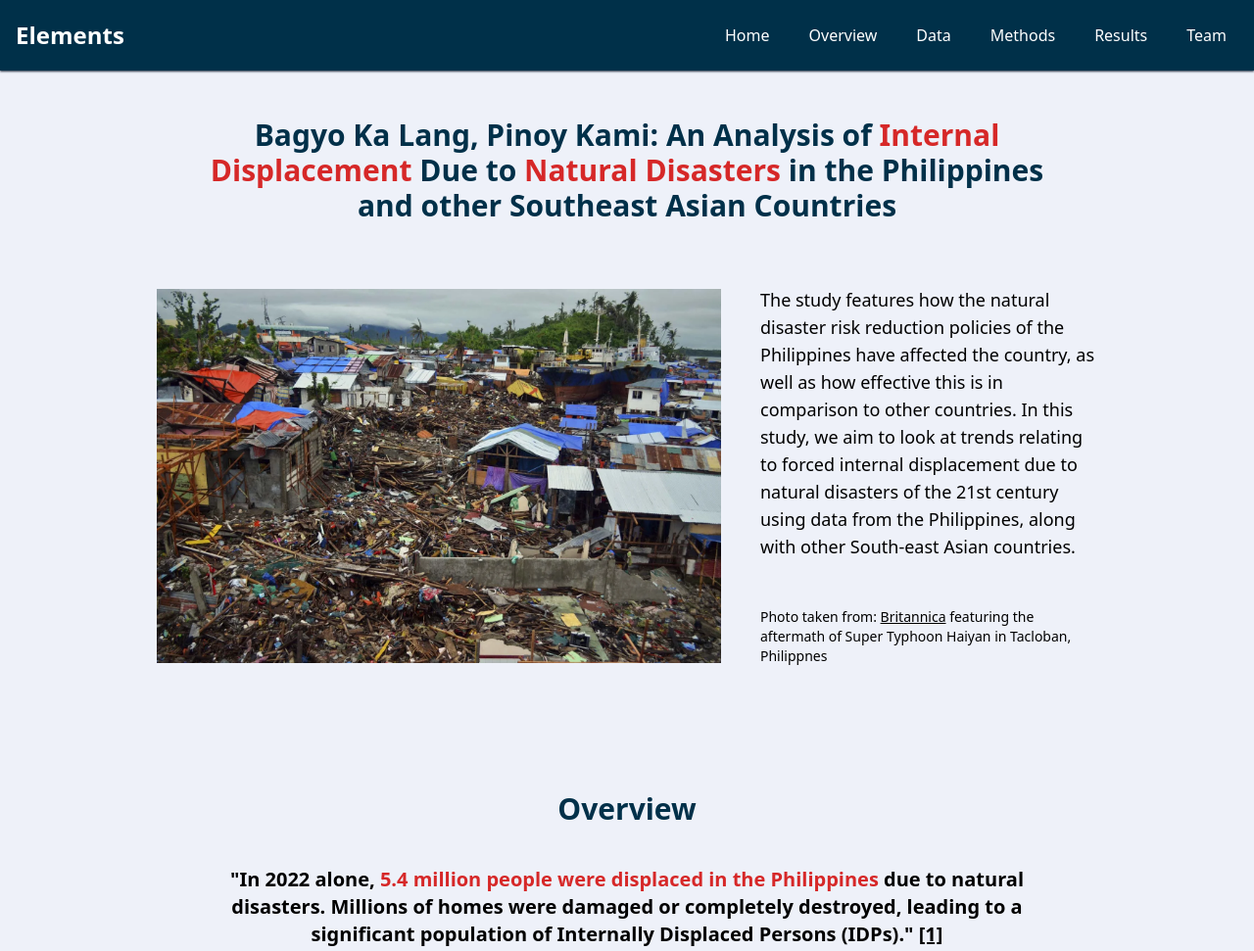
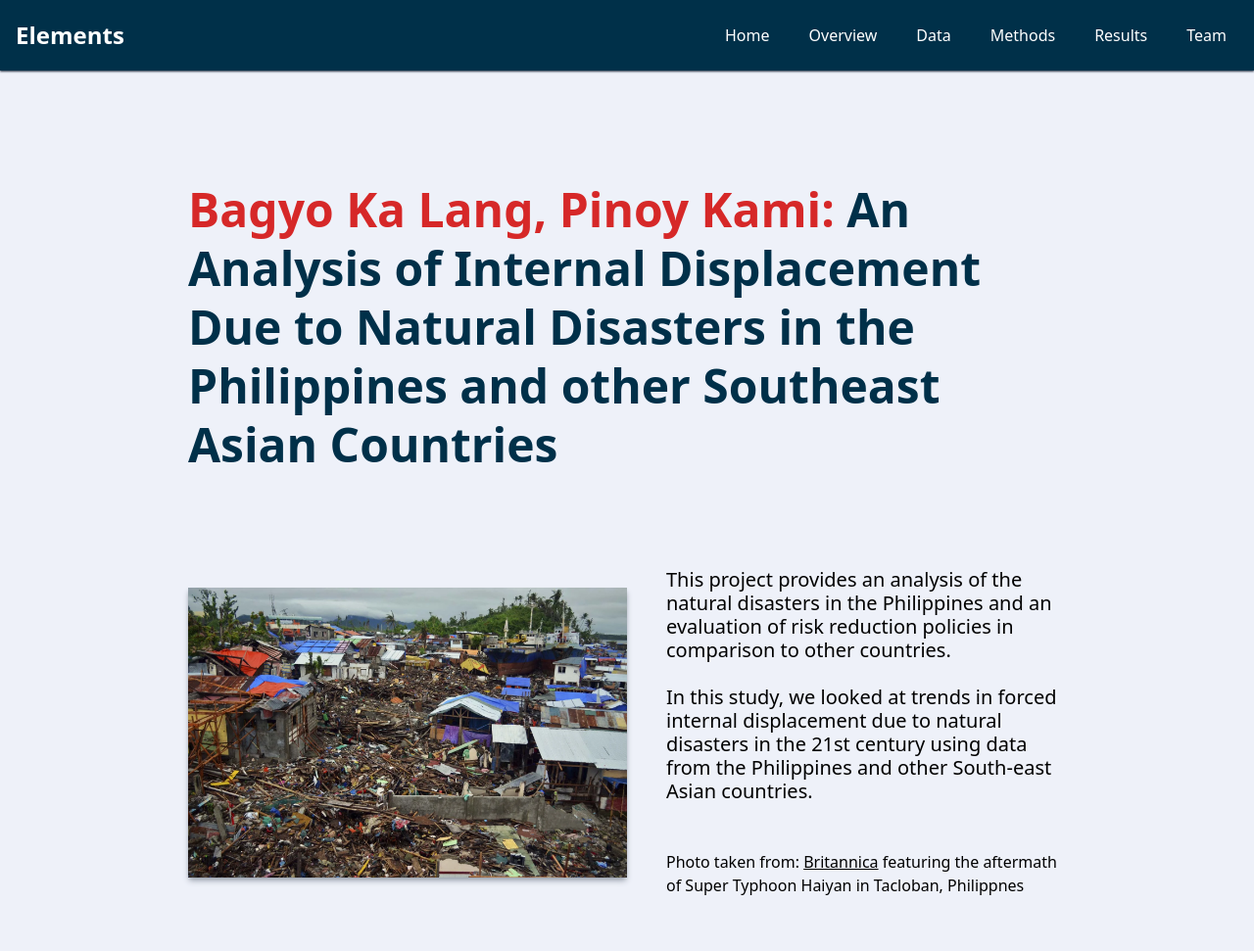
Before and after one commit to Arukuen/cs-132-natural-disaster-risk-reduction, a website: page index.html in a window 1280 px wide. Shown: the top 971 px of the page at 98% size. Drawn offline with Linux system fonts and the light colour scheme.

Commit message:
issue 1,2

```diff
--- a/index.html
+++ b/index.html
@@ -40,22 +40,23 @@
     </div>
   </nav>
 
-  <section id="home" class="px-4 md:px-12 lg:px-24 pt-20 pb-10">
+  <section id="home" class="px-4 md:px-12 lg:px-24 pt-32 pb-10">
     <!-- <h1 class="text-3xl text-center text-primary font-bold my-10 lg:mx-24">
       <span class="text-secondary">Settlements</span> in the <span class="text-secondary">elements</span>: Natural <span class="text-secondary">accidents</span> make vacant <span class="text-secondary">pavements</span> due to internal <span class="text-secondary">displacements</span>
     </h1> -->
 
-    <h1 class="text-3xl text-center text-primary font-bold my-10 lg:mx-24">
-    <b>Bagyo Ka Lang, Pinoy Kami</b>: An Analysis of <span class="text-secondary">Internal Displacement</span> Due to <span class="text-secondary">Natural Disasters</span> in the Philippines and other Southeast Asian Countries
+    <h1 class="text-[48px] text-primary font-bold py-14 mb-10 lg:mx-24 mx-4 text-left leading-tight">
+      <span class="text-secondary">Bagyo Ka Lang, Pinoy Kami:</span> An Analysis of Internal Displacement Due to Natural Disasters in the Philippines and other Southeast Asian Countries
     </h1>
 
-    <div class="flex md:flex-row flex-col gap-10 md:m-16 m-4 justify-center items-center">
-      <img src="./assets/disaster.webp" alt="Disaster" class=" lg:w-3/5 md:w-3/5 sm:w-full" />
-      <div>
-        <h3 class="text-lg">The study features how the natural disaster risk reduction policies of the Philippines have affected the country, as well as how effective this is in comparison to other countries</em>. In this study, we aim to look at trends relating to forced internal displacement due to natural disasters of the 21st century using data from the Philippines, along with other South-east Asian countries.</h3>
+    <div class="flex lg:flex-row flex-col gap-10 lg:mx-24 mx-4 justify-center items-center">
+      <img src="./assets/disaster.webp" alt="Disaster" class=" lg:w-1/2 md:w-full sm:w-full shadow-md shadow-gray-400" />
+      <div class="lg:w-1/2 text-[20px] leading-6">
+        <h3 class="mb-6">This project provides an analysis of the natural disasters in the Philippines and an evaluation of risk reduction policies in comparison to other countries.</h3>
+        <h3>In this study, we looked at trends in forced internal displacement due to natural disasters in the 21st century using data from the Philippines and other South-east Asian countries.</h3>
         <br />
         <br />
-        <p class="text-sm">Photo taken from: <a href="https://www.britannica.com/science/disaster" class="underline">Britannica</a> featuring the aftermath of Super Typhoon Haiyan in Tacloban, Philippnes</p>
+        <p class="text-[16px] font-light">Photo taken from: <a href="https://www.britannica.com/science/disaster" class="underline">Britannica</a> featuring the aftermath of Super Typhoon Haiyan in Tacloban, Philippnes</p>
       </div>
 
     </div>
```
Also changed, not shown: output.css.
